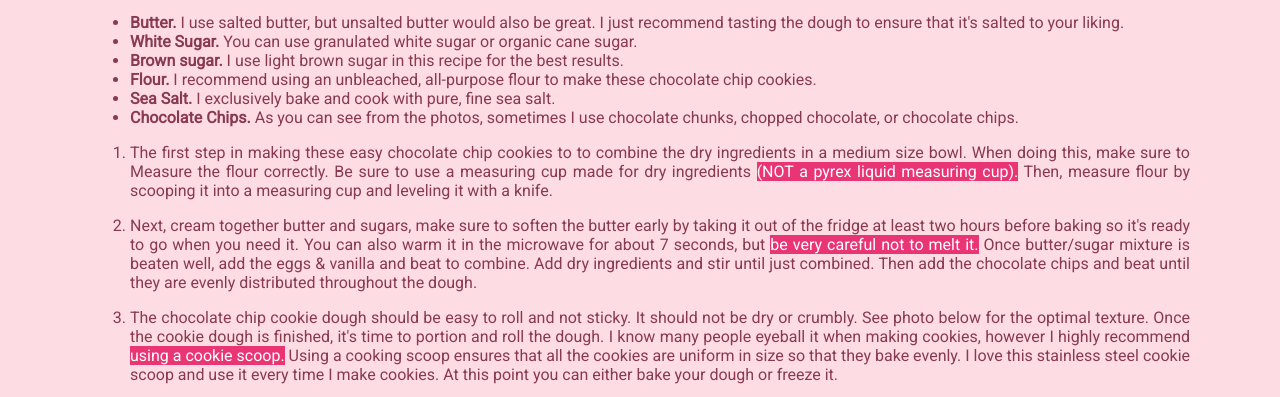
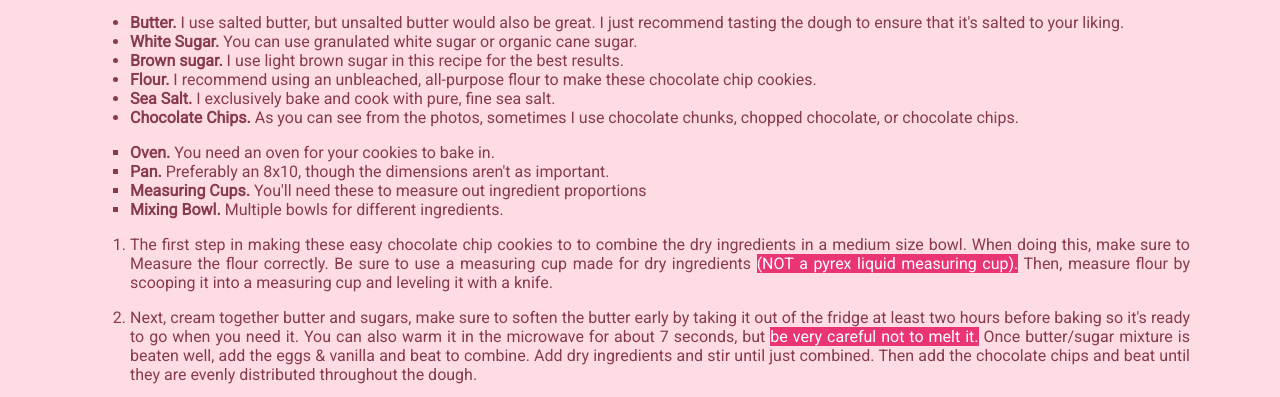
Before and after one commit to takatsukai/tp4, a plain HTML site: page index.html in a window 1280 px wide. Shown: the part 672-1069 px from the top of the page. Drawn offline with nearby package versions, Linux system fonts and the light colour scheme; a web font is replaced by a local one.

Commit message:
added material list

```diff
--- a/index.html
+++ b/index.html
@@ -49,6 +49,13 @@
          <li><b>Chocolate Chips.</b> As you can see from the photos, sometimes I use chocolate chunks, chopped chocolate, or chocolate chips.</li>
     </ul>
 
+    <ul style="list-style-type:square">
+        <li><b>Oven.</b> You need an oven for your cookies to bake in.</li>
+         <li><b>Pan.</b> Preferably an 8x10, though the dimensions aren't as important. </li>
+         <li><b>Measuring Cups.</b> You'll need these to measure out ingredient proportions </li>
+         <li><b>Mixing Bowl.</b> Multiple bowls for different ingredients.</li>
+     </ul>
+
      <ol>
          <p> <li>The first step in making these easy chocolate chip cookies to to combine the dry ingredients in a medium size bowl. When doing this, make sure to Measure the flour correctly. Be sure to use a measuring cup made for dry ingredients <mark>(NOT a pyrex liquid measuring cup).</mark> Then, measure flour by scooping it into a measuring cup and leveling it with a knife. </li> </p>
 
```
